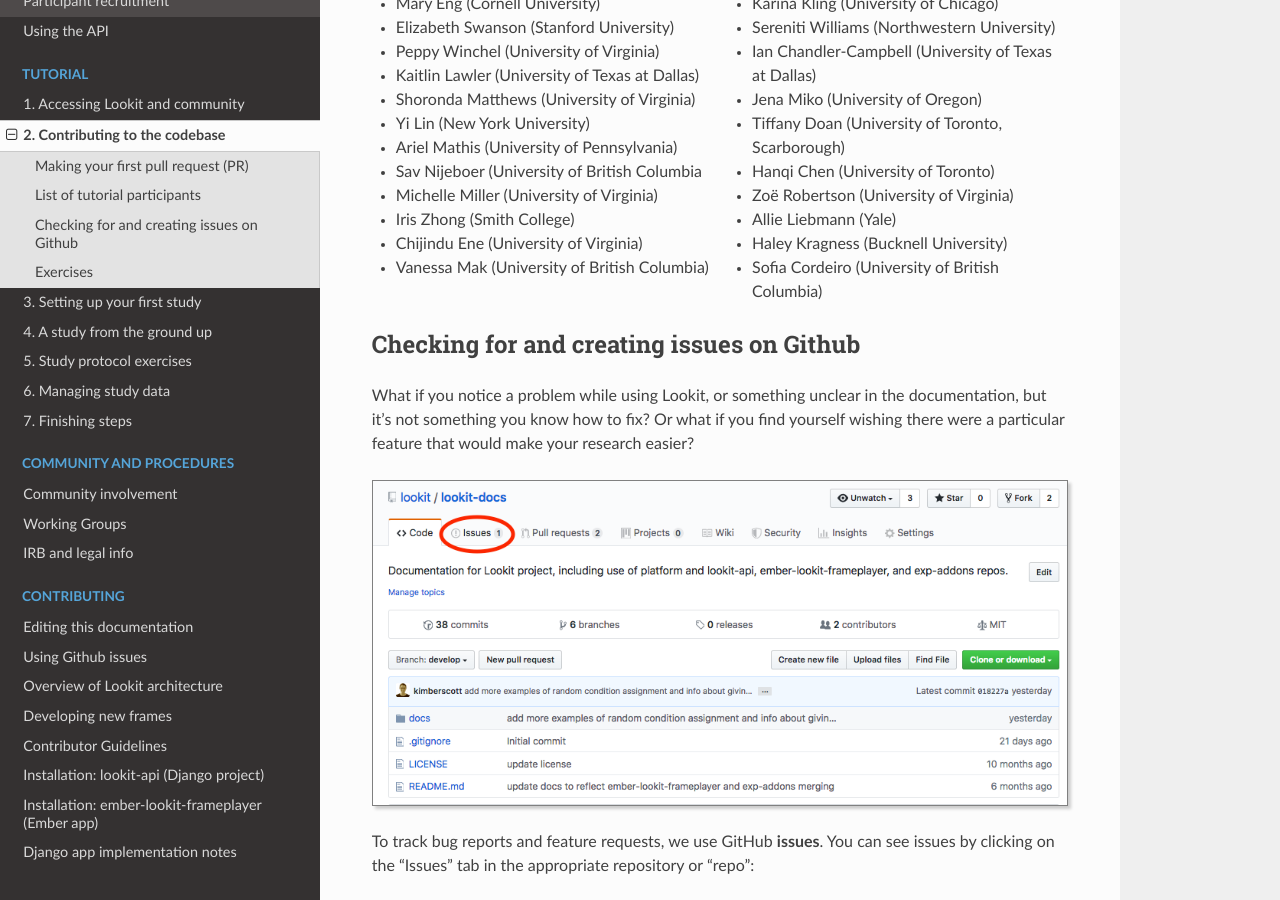
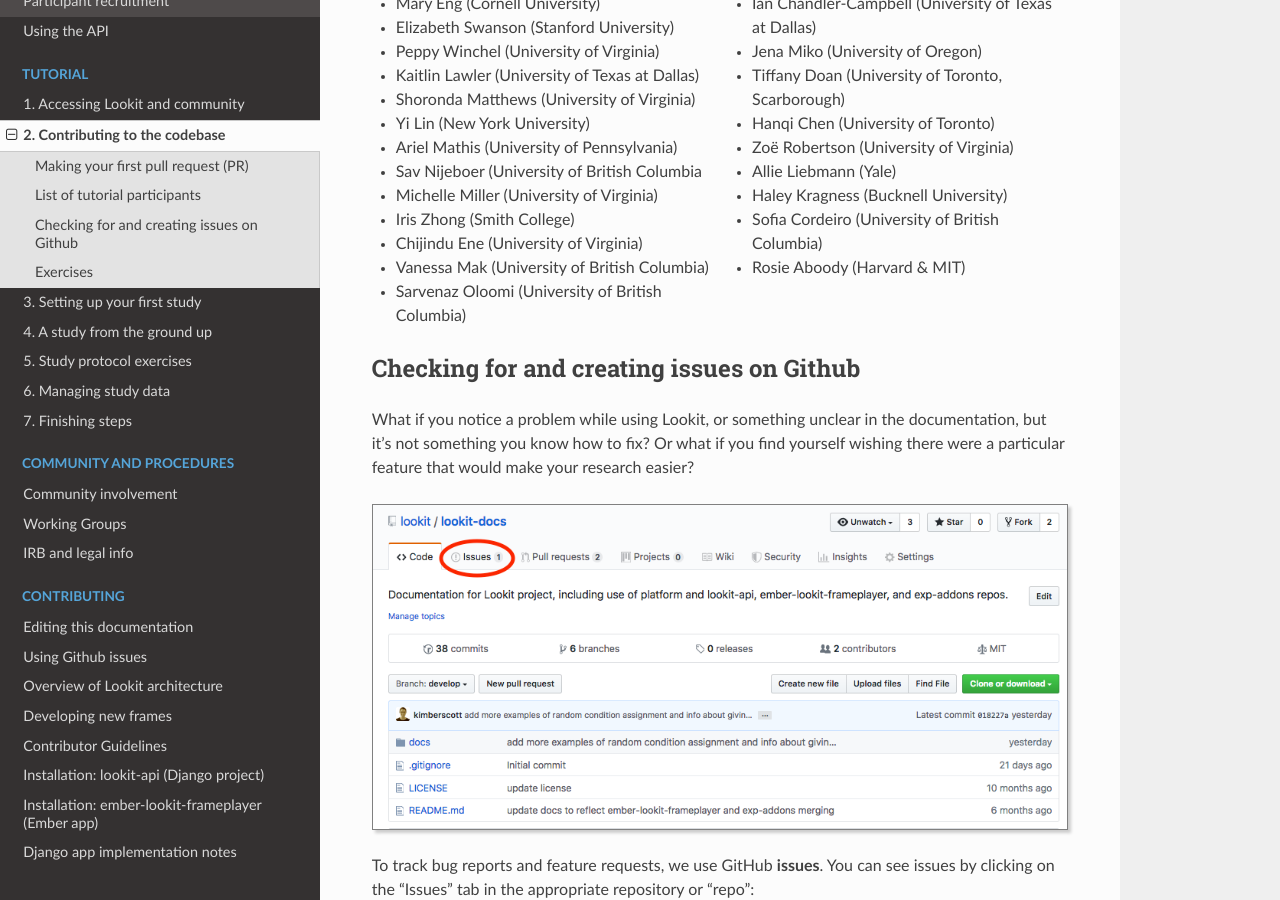
Before and after one commit to lookit/lookit-docs, a Sphinx documentation site: the page built from docs/source/tutorial-contributing.rst, in a window 1280 px wide and 900 px high, scrolled down 6969 px. Built offline with Sphinx 7.4.7 and the Read the Docs theme 2.0.0, drawn with Linux system fonts in a browser that asks for light colours.

Commit message:
adding myself to tutorial participant list

```diff
--- a/docs/source/tutorial-contributing.rst
+++ b/docs/source/tutorial-contributing.rst
@@ -264,6 +264,7 @@
 - Allie Liebmann (Yale)
 - Haley Kragness (Bucknell University)
 - Sofia Cordeiro (University of British Columbia)
+- Rosie Aboody (Harvard & MIT)
 
 Checking for and creating issues on Github
 -------------------------------------------
```
